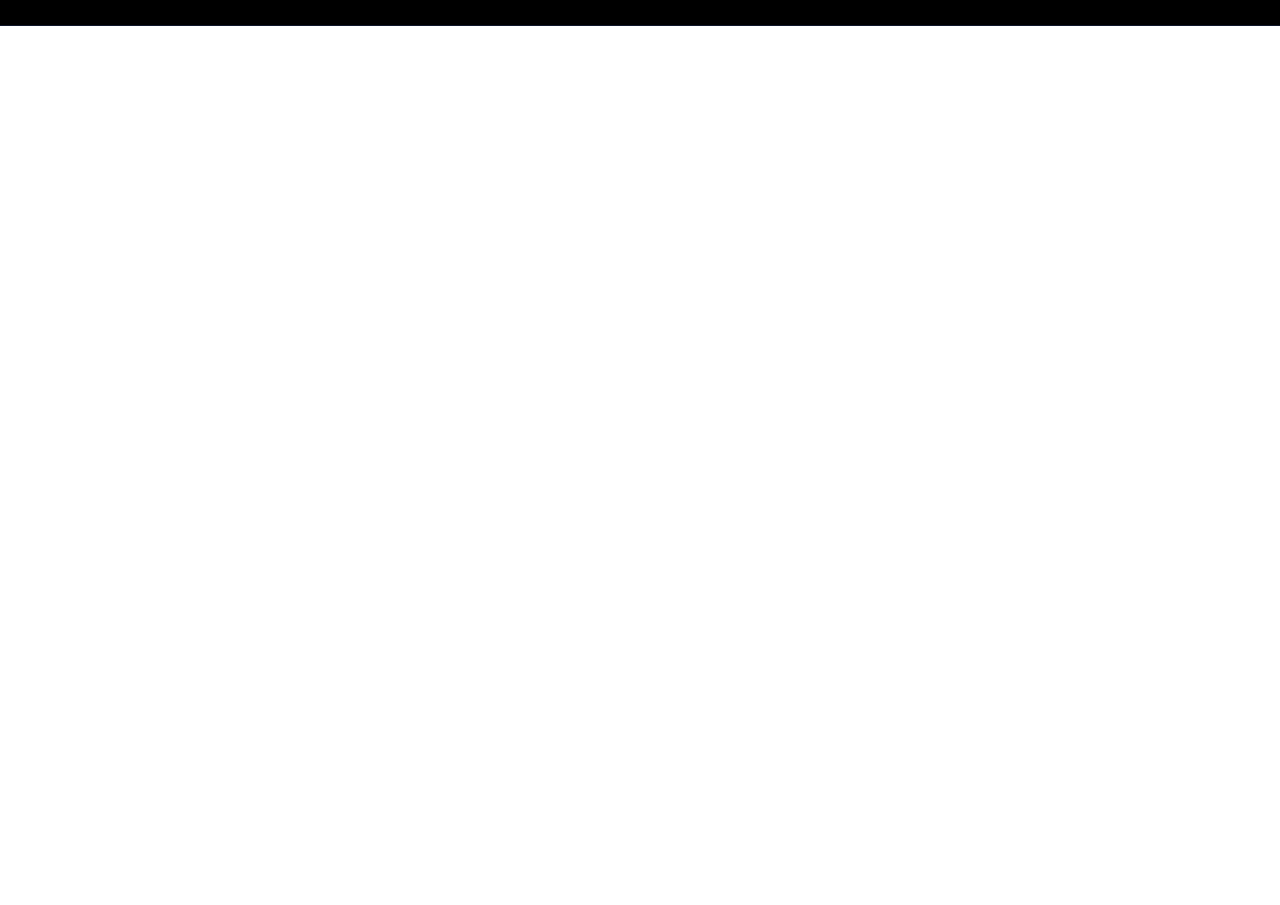
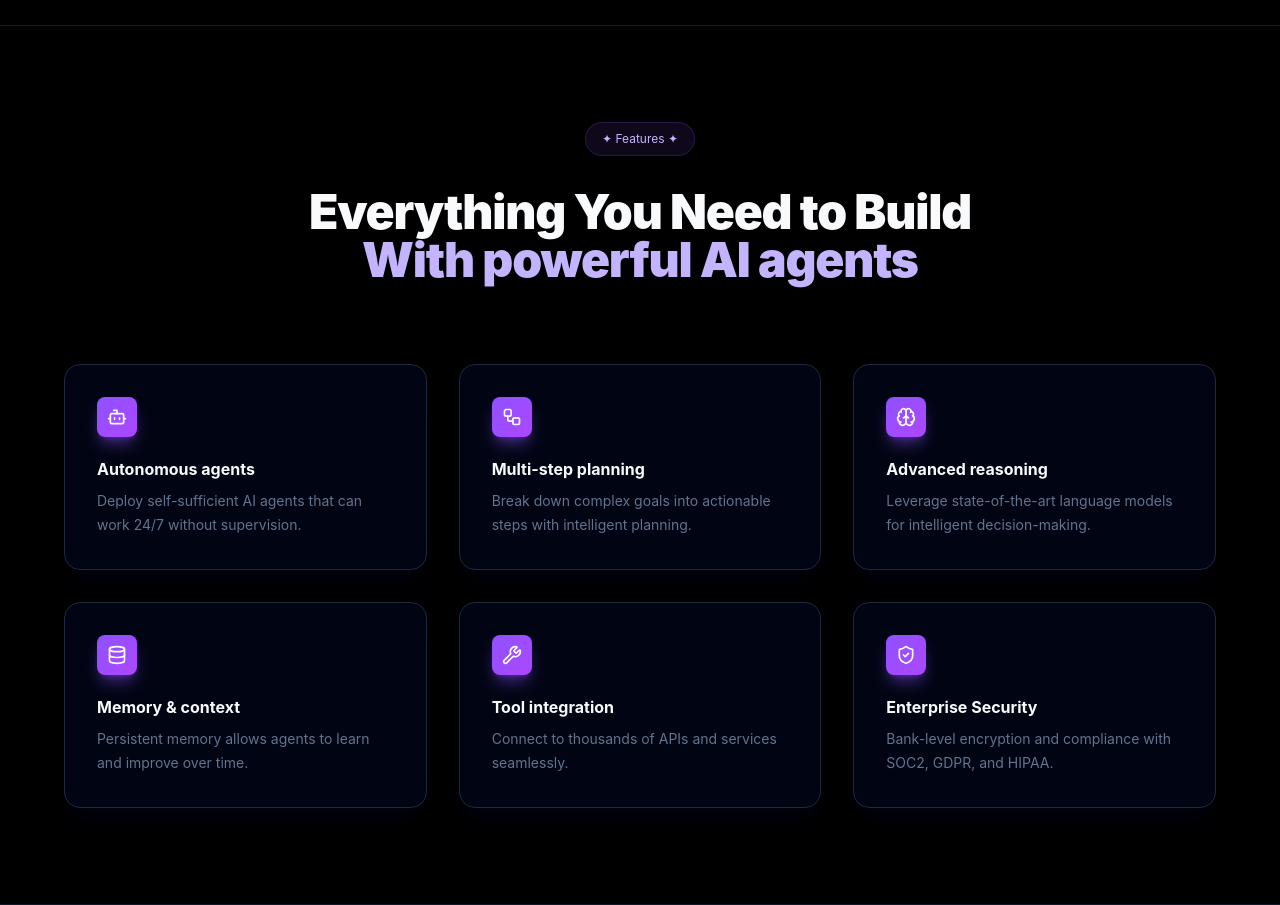
Before and after one commit to MathieuMorel62/holbertonschool-agentic_ai, a React (Vite) app in the folder front_end-frameworks/react/: page / in a window 1280 px wide. Shown: the part 1660-2565 px from the top of the page. Before the commit the page ends 1686 px from the top, so only its background shows below. Built offline with nearby package versions, Linux system fonts and the light colour scheme.

Commit message:
Add features section

```diff
--- a/front_end-frameworks/react/src/App.jsx
+++ b/front_end-frameworks/react/src/App.jsx
@@ -1,6 +1,7 @@
 import Header from "./components/Header.jsx";
 import Hero from "./sections/Hero.jsx";
 import About from "./sections/About.jsx";
+import Features from "./sections/Features.jsx";
 
 function App() {
   return (
@@ -10,6 +11,7 @@ function App() {
       <main>
         <Hero />
         <About />
+        <Features />
       </main>
     </>
   );
--- /dev/null
+++ b/front_end-frameworks/react/src/components/FeatureCard.jsx
@@ -0,0 +1,19 @@
+function FeatureCard({ icon: Icon, title, description }) {
+    return (
+      <article className="min-h-40 rounded-2xl border border-slate-800 bg-slate-950/80 p-8 shadow-xl shadow-slate-950/40">
+        <div className="flex h-10 w-10 items-center justify-center rounded-lg bg-gradient-to-br from-violet-500 to-purple-500 text-white shadow-lg shadow-violet-500/40">
+          <Icon className="h-5 w-5" />
+        </div>
+
+        <h3 className="mt-5 text-base font-bold text-slate-50">
+          {title}
+        </h3>
+
+        <p className="mt-2 text-sm leading-6 text-slate-500">
+          {description}
+        </p>
+      </article>
+    );
+  }
+
+  export default FeatureCard;
--- /dev/null
+++ b/front_end-frameworks/react/src/data/features.js
@@ -0,0 +1,49 @@
+import {
+    Bot,
+    Workflow,
+    Brain,
+    Database,
+    Wrench,
+    ShieldCheck,
+  } from "lucide-react";
+
+  const features = [
+    {
+      icon: Bot,
+      title: "Autonomous agents",
+      description:
+        "Deploy self-sufficient AI agents that can work 24/7 without supervision.",
+    },
+    {
+      icon: Workflow,
+      title: "Multi-step planning",
+      description:
+        "Break down complex goals into actionable steps with intelligent planning.",
+    },
+    {
+      icon: Brain,
+      title: "Advanced reasoning",
+      description:
+        "Leverage state-of-the-art language models for intelligent decision-making.",
+    },
+    {
+      icon: Database,
+      title: "Memory & context",
+      description:
+        "Persistent memory allows agents to learn and improve over time.",
+    },
+    {
+      icon: Wrench,
+      title: "Tool integration",
+      description:
+        "Connect to thousands of APIs and services seamlessly.",
+    },
+    {
+      icon: ShieldCheck,
+      title: "Enterprise Security",
+      description:
+        "Bank-level encryption and compliance with SOC2, GDPR, and HIPAA.",
+    },
+  ];
+
+  export default features;
--- /dev/null
+++ b/front_end-frameworks/react/src/sections/Features.jsx
@@ -0,0 +1,39 @@
+import FeatureCard from "../components/FeatureCard.jsx";
+import features from "../data/features.js";
+
+function Features() {
+  return (
+    <section
+      id="features-section"
+      className="scroll-mt-16 border-b border-slate-900 bg-black px-6 py-24 text-slate-50"
+    >
+      <div className="mx-auto max-w-6xl">
+        <div className="mx-auto flex max-w-3xl flex-col items-center text-center">
+          <span className="rounded-full border border-violet-500/20 bg-violet-500/10 px-4 py-2 text-xs text-violet-300">
+            ✦ Features ✦
+          </span>
+
+          <h2 className="mt-8 text-4xl font-black leading-none tracking-tight md:text-5xl">
+            Everything You Need to Build
+            <span className="block text-violet-300">
+              With powerful AI agents
+            </span>
+          </h2>
+        </div>
+
+        <div className="mt-20 grid gap-8 md:grid-cols-2 lg:grid-cols-3">
+          {features.map((feature) => (
+            <FeatureCard
+              key={feature.title}
+              icon={feature.icon}
+              title={feature.title}
+              description={feature.description}
+            />
+          ))}
+        </div>
+      </div>
+    </section>
+  );
+}
+
+export default Features;
```
